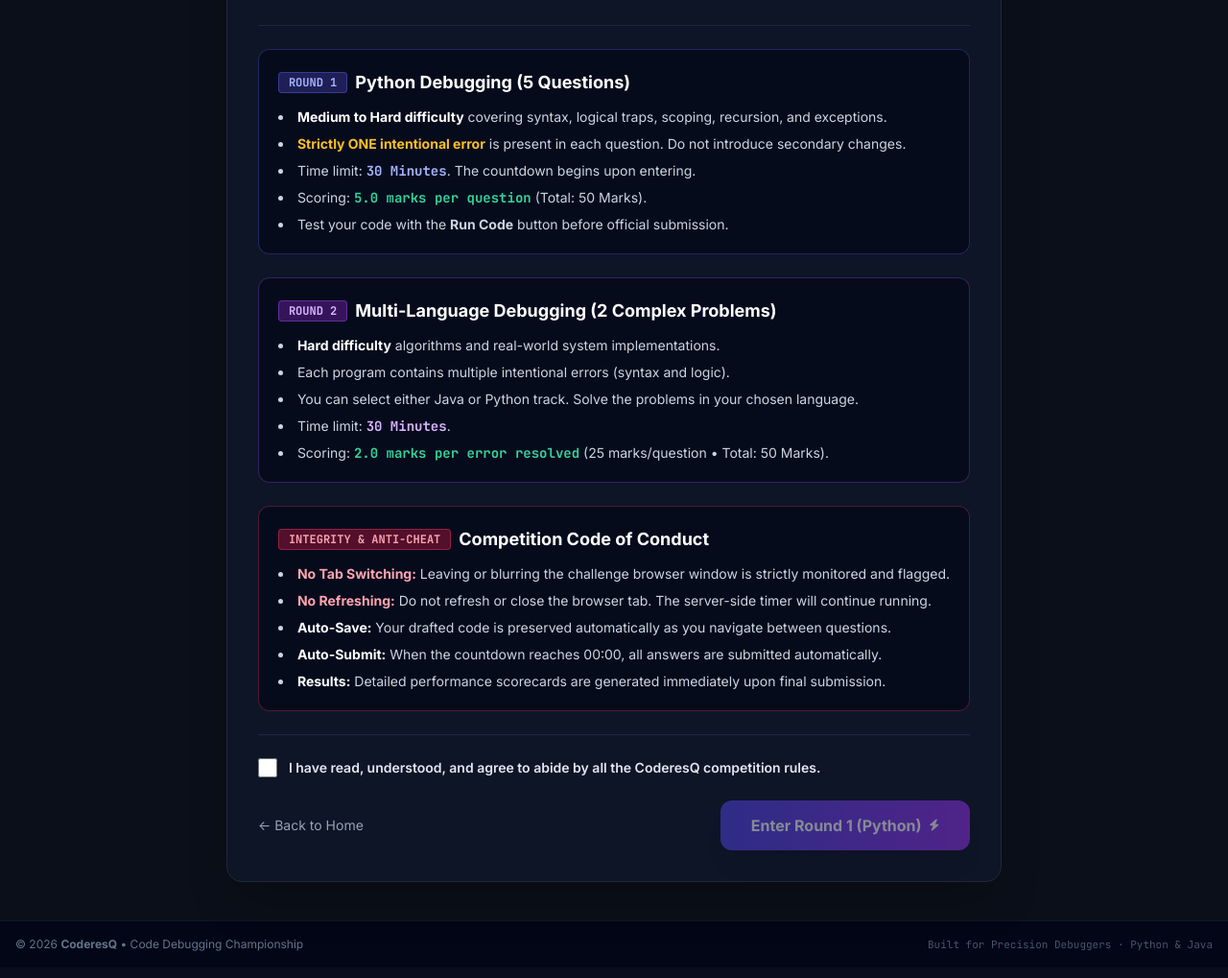
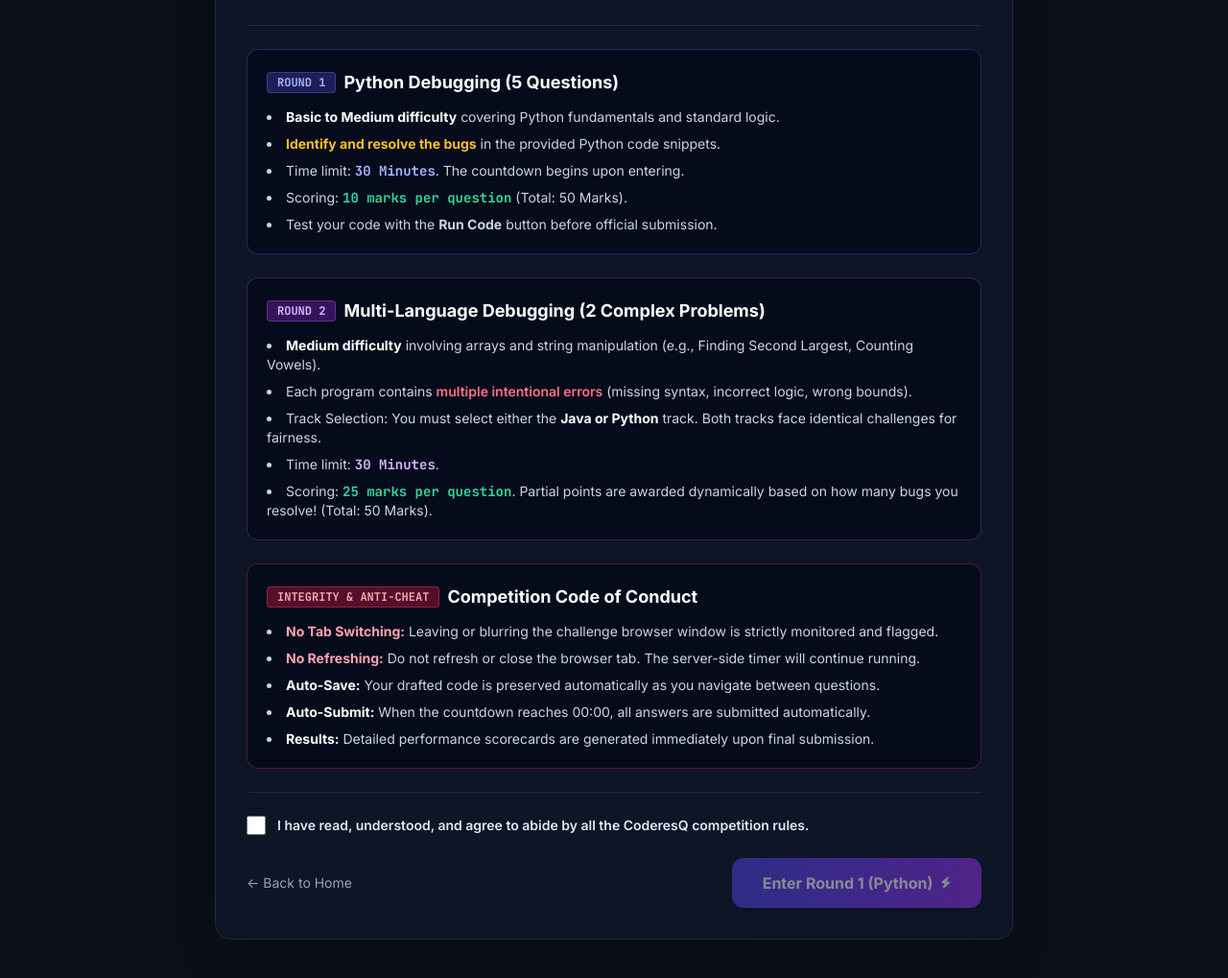
Before and after one commit to pasupathirajmurugesan2306-afk/coderesqq, a Flask app: page /rules in a window 1280 px wide. Shown: the part 208-1227 px from the top of the page at 96% size. Before the commit the page ends 1199 px from the top, so only its background shows below. Run offline with Flask 3, Linux system fonts and the light colour scheme; the visitor is signed in with stand-in values (Sample User, id 1); data that the repository does not hold is empty; some libraries are stand-ins or nearby versions.

Commit message:
Update Rules descriptive bullets to perfectly match the questions dataset constraints

```diff
--- a/templates/rules.html
+++ b/templates/rules.html
@@ -27,10 +27,10 @@
                     <h3 class="text-lg font-bold text-white">Python Debugging (5 Questions)</h3>
                 </div>
                 <ul class="space-y-2 text-sm text-slate-300 list-disc list-inside">
-                    <li><strong class="text-white">Medium to Hard difficulty</strong> covering syntax, logical traps, scoping, recursion, and exceptions.</li>
-                    <li><strong class="text-amber-400">Strictly ONE intentional error</strong> is present in each question. Do not introduce secondary changes.</li>
+                    <li><strong class="text-white">Basic to Medium difficulty</strong> covering Python fundamentals and standard logic.</li>
+                    <li><strong class="text-amber-400">Identify and resolve the bugs</strong> in the provided Python code snippets.</li>
                     <li>Time limit: <strong class="text-indigo-300 font-mono">{{ comp.r1_duration_minutes if comp else 30 }} Minutes</strong>. The countdown begins upon entering.</li>
-                    <li>Scoring: <strong class="text-emerald-400 font-mono">{{ comp.r1_points_per_question if comp else 5 }} marks per question</strong> (Total: 50 Marks).</li>
+                    <li>Scoring: <strong class="text-emerald-400 font-mono">10 marks per question</strong> (Total: 50 Marks).</li>
                     <li>Test your code with the <strong>Run Code</strong> button before official submission.</li>
                 </ul>
             </div>
@@ -44,11 +44,11 @@
                     <h3 class="text-lg font-bold text-white">Multi-Language Debugging (2 Complex Problems)</h3>
                 </div>
                 <ul class="space-y-2 text-sm text-slate-300 list-disc list-inside">
-                    <li><strong class="text-white">Hard difficulty</strong> algorithms and real-world system implementations.</li>
-                    <li>Each program contains multiple intentional errors (syntax and logic).</li>
-                    <li>You can select either Java or Python track. Solve the problems in your chosen language.</li>
+                    <li><strong class="text-white">Medium difficulty</strong> involving arrays and string manipulation (e.g., Finding Second Largest, Counting Vowels).</li>
+                    <li>Each program contains <strong class="text-rose-400 font-semibold">multiple intentional errors</strong> (missing syntax, incorrect logic, wrong bounds).</li>
+                    <li>Track Selection: You must select either the <strong class="text-white">Java or Python</strong> track. Both tracks face identical challenges for fairness.</li>
                     <li>Time limit: <strong class="text-purple-300 font-mono">{{ comp.r2_duration_minutes if comp else 30 }} Minutes</strong>.</li>
-                    <li>Scoring: <strong class="text-emerald-400 font-mono">{{ comp.r2_points_per_error if comp else 2 }} marks per error resolved</strong> (25 marks/question &bull; Total: 50 Marks).</li>
+                    <li>Scoring: <strong class="text-emerald-400 font-mono">25 marks per question</strong>. Partial points are awarded dynamically based on how many bugs you resolve! (Total: 50 Marks).</li>
                 </ul>
             </div>
 
```
